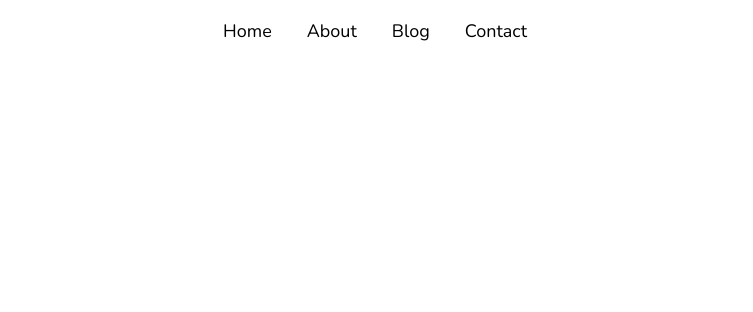
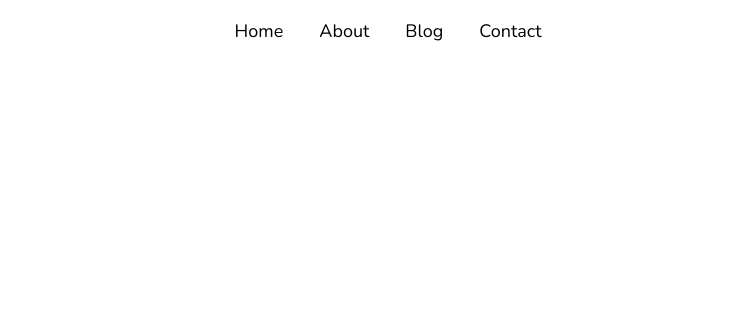
Before and after one commit to bpartch/bcavcoffeeco.com, a Gatsby site: page / in a window 1280 px wide. Shown: the top 312 px of the page, without its empty margins (265-1018 px from the left). Built offline with nearby package versions, Linux system fonts and the light colour scheme; Gatsby itself is replaced by a stand-in of ours; a small style sheet from the web is missing.

Commit message:
replace main nav with a unordered list, create NavList (NavList.js) component, style it

```diff
--- a/package.json
+++ b/package.json
@@ -8,6 +8,7 @@
     "@emotion/core": "^10.0.10",
     "@emotion/styled": "^10.0.11",
     "gatsby": "^2.8.5",
+    "gatsby-cli": "^2.7.30",
     "gatsby-image": "^2.1.2",
     "gatsby-plugin-emotion": "^4.0.7",
     "gatsby-plugin-manifest": "^2.1.1",
--- /dev/null
+++ b/src/components/NavList.js
@@ -0,0 +1,74 @@
+/* eslint-disable */
+import React from "react"
+import { Link } from "gatsby"
+import styled from "@emotion/styled"
+
+const NavMenu = styled.div`
+  display: flex;
+`
+
+const NavList = styled.ul`
+  display: inline;
+`
+
+const NavListItem = styled.li`
+  display: inline-block;
+  align-content: center;
+  justify-content: center;
+  margin-right: 2rem;
+
+  &:last-child {
+     margin-right: 0;
+  }
+`
+
+const NavLink = styled(Link)`
+  color: black;
+  margin-left: 0;
+  text-decoration: none;
+  display: inline-block;
+  position: relative;
+
+  ::after {
+    content: "";
+    position: absolute;
+    width: 100%;
+    transform: scaleX(0);
+    height: 2px;
+    bottom: 0;
+    left: 0;
+    background-color: rgba(0, 0, 0, 0.8);
+    transform-origin: bottom right;
+    transition: transform 0.4s cubic-bezier(0.86, 0, 0.07, 1);
+  }
+
+  :hover::after {
+    transform: scaleX(1);
+    transform-origin: bottom;
+  }
+`
+
+const HomeLink = styled(NavLink)`
+  margin-left: 0;
+`
+
+const MainMenu = () => (
+  <NavMenu>
+    <NavList>
+      <NavListItem>
+        <HomeLink to="/">Home</HomeLink>
+      </NavListItem>
+      <NavListItem>
+        <NavLink to="/about">About</NavLink>
+      </NavListItem>
+      <NavListItem>
+        <NavLink to="/blog">Blog</NavLink>
+      </NavListItem>
+      <NavListItem>
+        <NavLink to="/contact">Contact</NavLink>
+      </NavListItem>
+    </NavList>
+  </NavMenu>
+)
+
+export default MainMenu
--- a/src/components/header.js
+++ b/src/components/header.js
@@ -1,42 +1,13 @@
-import { Link } from "gatsby"
+// import { Link } from "gatsby"
 import styled from "@emotion/styled"
 import PropTypes from "prop-types"
 import React from "react"
+import NavList from "./NavList"
 
 const Content = styled.div`
   max-width: 860px;
   padding: 1rem 1.0875rem;
   font-size: 1rem;
-`
-
-const NavLink = styled(Link)`
-  color: black;
-  margin-left: 35px;
-  text-decoration: none;
-  display: inline-block;
-  position: relative;
-
-  ::after {
-    content: "";
-    position: absolute;
-    width: 100%;
-    transform: scaleX(0);
-    height: 2px;
-    bottom: 0;
-    left: 0;
-    background-color: rgba(0, 0, 0, 0.8);
-    transform-origin: bottom right;
-    transition: transform 0.4s cubic-bezier(0.86, 0, 0.07, 1);
-  }
-
-  :hover::after {
-    transform: scaleX(1);
-    transform-origin: bottom left;
-  }
-`
-
-const HomeLink = styled(NavLink)`
-  margin-left: 0;
 `
 
 const SiteHeader = styled.header`
@@ -49,12 +20,7 @@ const SiteHeader = styled.header`
 const Header = ({ siteTitle }) => (
   <SiteHeader>
     <Content>
-      <p>
-        <HomeLink to="/">Home</HomeLink>
-        <NavLink to="/about">About</NavLink>
-        <NavLink to="/blog">Blog</NavLink>
-        <NavLink to="/contact">Contact</NavLink>
-      </p>
+      <NavList />
     </Content>
   </SiteHeader>
 )
--- a/src/components/layout.css
+++ b/src/components/layout.css
@@ -48,7 +48,7 @@ a:active,
 a:hover {
   outline-width: 0;
   color: brown;
-  text-decoration: underline;
+  text-decoration: none;
 }
 abbr[title] {
   border-bottom: none;
--- a/src/components/layout.js
+++ b/src/components/layout.js
@@ -42,7 +42,7 @@ const Layout = ({ children }) => (
           <Footer>
             <p>© {new Date().getFullYear()}, {data.site.siteMetadata.title} All Rights Reserved.</p>
             <p>&nbsp;Built with <span role="img" aria-label="sparkling heart">💖</span>
-            &nbsp;and <span role="img" aria-label="cup of cpffee">☕</span></p>
+            &nbsp;and <span role="img" aria-label="cup of coffee">☕</span></p>
           </Footer>
         </Content>
       </>
```
Also changed, not shown: 1 other file.
